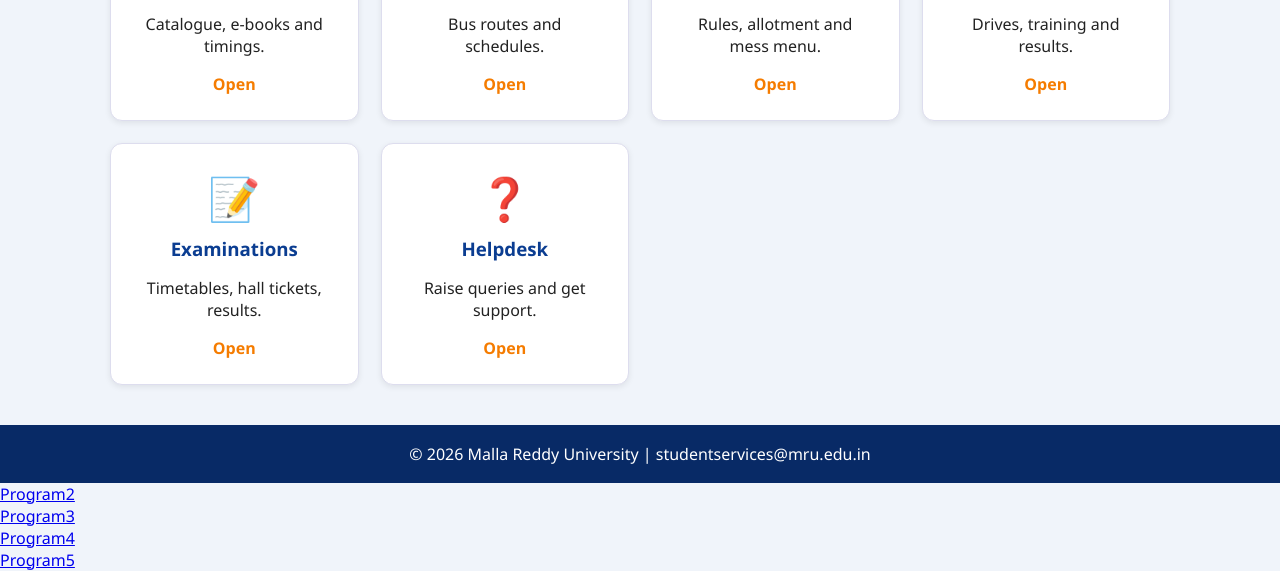
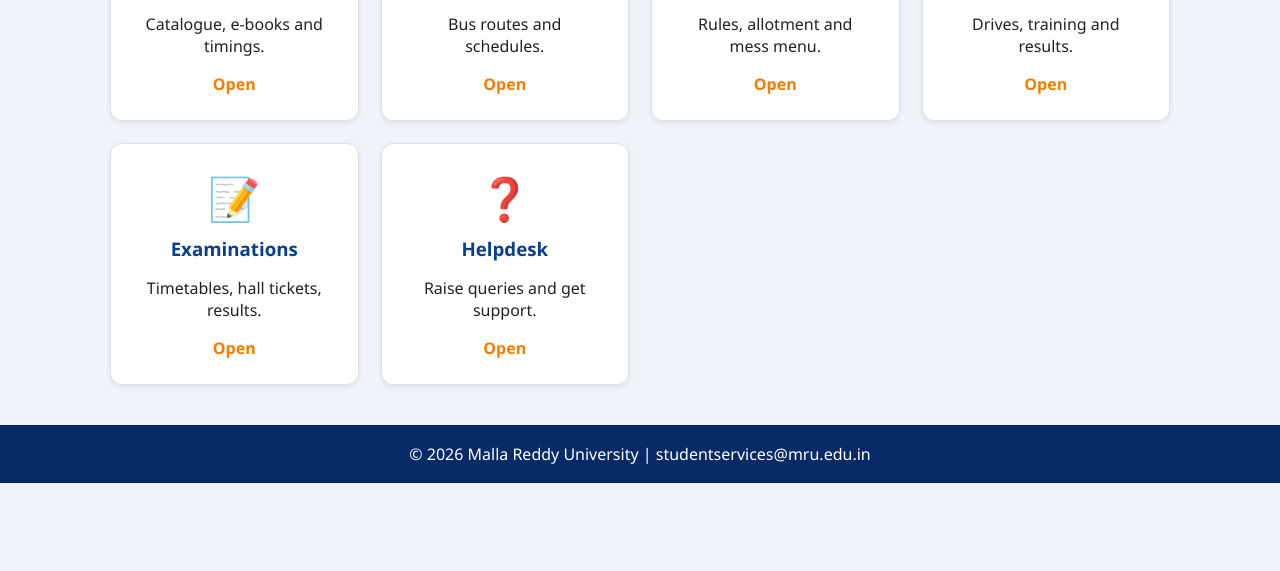
Before and after one commit to annamanenivarshith/case-study, a plain HTML site: page program2.html in a window 1280 px wide. Shown: the part 565-1136 px from the top of the page. After the commit the page ends 1048 px from the top, so only its background shows below. Drawn offline with Linux system fonts and the light colour scheme.

Commit message:
Remove navigation links from program2.html
Removed links to Program2, Program3, Program4, and Program5.

```diff
--- a/program2.html
+++ b/program2.html
@@ -93,9 +93,5 @@ header nav a{margin:6px 8px;display:inline-block}
 <footer>
 &copy; 2026 Malla Reddy University | studentservices@mru.edu.in
 </footer>
-<a href="Program2.html">Program2</a><br>
-<a href="Program3.html">Program3</a><br>
-<a href="Program4.html">Program4</a><br>
-<a href="Program5.html">Program5</a><br>
 </body>
 </html>
```
